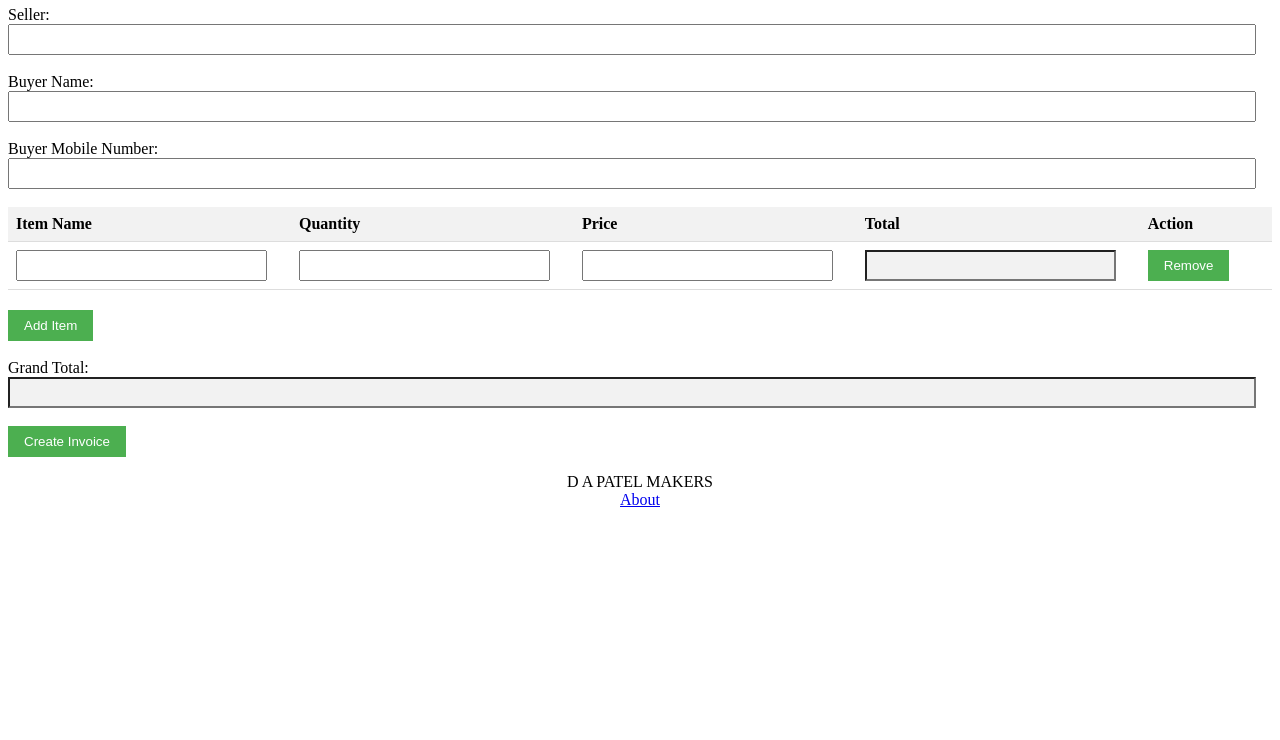
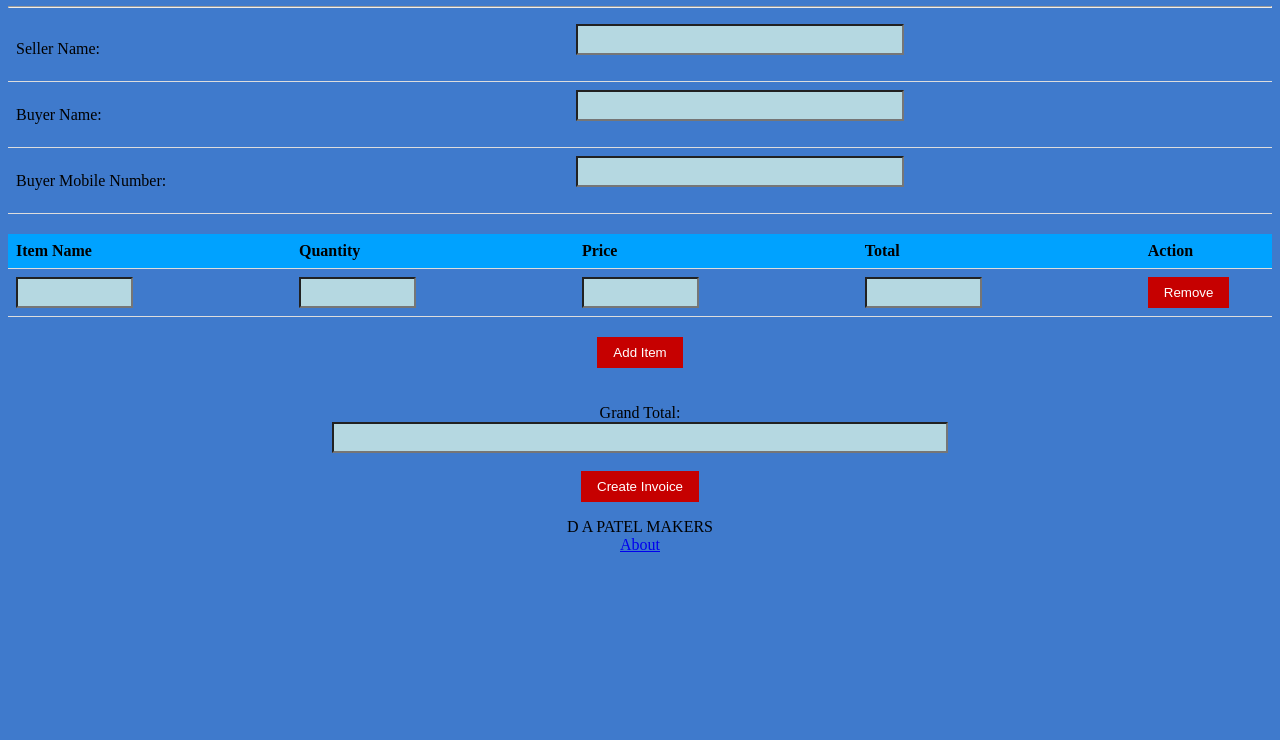
Before and after one commit to dapatelmakers22/hello9, a plain HTML site: page index.html in a window 1280 px wide. Shown: the part 60-800 px from the top of the page. Drawn offline with Linux system fonts and the light colour scheme.

Commit message:
hello9.1.2.html
Signed-off-by: D A PATEL MAKERS <dhairyapatel347@gmail.com>

```diff
--- a/index.html
+++ b/index.html
@@ -2,7 +2,7 @@
 <head>
     <meta charset="UTF-8">
     <meta name="viewport" content="width=device-width, initial-scale=1.0">
-    <title>hello9.1.0</title>
+    <title>hello9</title>
     <style>
         @media print {
             body * {
@@ -19,6 +19,9 @@
             }
         }
 
+	input {
+			background-color: #b5d8e1;
+	      }
         table {
             width: 100%;
             border-collapse: collapse;
@@ -32,46 +35,56 @@
         }
 
         th {
-            background-color: #f2f2f2;
+            background-color: #00a2ff;
         }
 
         input[type="text"],
         input[type="number"],
         input[type="tel"] {
-            width: calc(100% - 16px);
+            width: calc(50% - 16px);
             padding: 6px;
         }
 
         input[type="text"][readonly],
         input[type="number"][readonly] {
-            background-color: #f2f2f2;
+            background-color: #b5d8e1;
         }
 
         button {
             padding: 8px 16px;
-            background-color: #4CAF50;
+            background-color: #c60000;
             color: white;
             border: none;
             cursor: pointer;
         }
 
         button:hover {
-            background-color: #45a049;
+            background-color: #c60000;
         }
     </style>
 </head>
-<body>
-    <h1 align="center">INVOICE</h1>
+<body bgcolor="#3f7acc">
+    <h1 align="center"><font face="Segoe Print"><b>INVOICE</b></font></h1>
     <form id="billingForm" onsubmit="createInvoice(event)">
-        <label for="sellerName">Seller:</label>
-        <input type="text" id="sellerName" required><br><br>
-
-        <label for="buyerName">Buyer Name:</label>
-        <input type="text" id="buyerName" required><br><br>
-
-        <label for="buyerMobile">Buyer Mobile Number:</label>
-        <input type="tel" id="buyerMobile" pattern="[0-9]{10}" required><br><br>
-
+	<hr>
+	<table>
+	<tr>
+	<td>
+	<label for="sellerName">Seller Name:</label>
+        </td><td><input type="text" style="text-align:center;" id="sellerName" required><br><br>
+	</td>
+	</tr>
+        <tr>
+	<td>
+	<label for="buyerName">Buyer Name:</label>
+        </td><td><input type="text" style="text-align:center;" id="buyerName" required><br><br>
+        </td>
+        <tr>
+	<td>
+	<label for="buyerMobile">Buyer Mobile Number:</label>
+        </td><td><input type="tel" style="text-align:center;" id="buyerMobile" pattern="[0-9]{10}" required><br><br>
+        </td>
+	<tr>
         <table id="invoiceTable">
             <thead>
                 <tr>
@@ -84,30 +97,30 @@
             </thead>
             <tbody>
                 <tr>
-                    <td><input type="text" name="itemName[]" required></td>
-                    <td><input type="number" name="quantity[]" min="1" required onchange="calculateItemTotal(this)"></td>
-                    <td><input type="number" name="price[]" min="0" step="0.01" required onchange="calculateItemTotal(this)"></td>
-                    <td><input type="text" name="total[]" readonly></td>
+                    <td><input type="text" style="text-align:center;" name="itemName[]" required></td>
+                    <td><input type="number" style="text-align:center;" name="quantity[]" min="1" required onchange="calculateItemTotal(this)"></td>
+                    <td><input type="number" style="text-align:center;" name="price[]" min="0" step="0.01" required onchange="calculateItemTotal(this)"></td>
+                    <td><input type="text" style="text-align:center;" name="total[]" readonly></td>
                     <td><button type="button" onclick="removeItem(this)">Remove</button></td>
                 </tr>
             </tbody>
         </table>
 
-        <button type="button" onclick="addItem()">Add Item</button><br><br>
+        <center><button type="button" onclick="addItem()">Add Item</button></center><br><br>
 
-        <label for="grandTotal">Grand Total:</label>
-        <input type="text" id="grandTotal" readonly><br><br>
-
-        <button type="submit">Create Invoice</button>
+       <center> <label for="grandTotal">Grand Total:</label><br>
+        <input type="text" style="text-align:center;" id="grandTotal" readonly><br><br>
+        </center>
+        <center><button type="submit">Create Invoice</button></center>
     </form>
 
     <!-- Printable invoice layout -->
     <div id="invoice" style="display: none;">
-        <h1>Invoice</h1>
-        <p>Seller: <span id="printedSellerName"></span></p>
-        <p>Buyer Name: <span id="printedBuyerName"></span></p>
-        <p>Buyer Mobile Number: <span id="printedBuyerMobile"></span></p>
-        <p>Date and Time: <span id="printedDateTime"></span></p>
+        <h1 align="center"><font face="Segoe Print"><b>INVOICE</b></font></h1>
+        <p> Seller Name: <span id="printedSellerName"></span></p>
+        <p> Buyer Name: <span id="printedBuyerName"></span></p>
+        <p> Buyer Mobile Number: <span id="printedBuyerMobile"></span></p>
+        <p> Date and Time: <span id="printedDateTime"></span></p>
         <table>
             <thead>
                 <tr>
```
